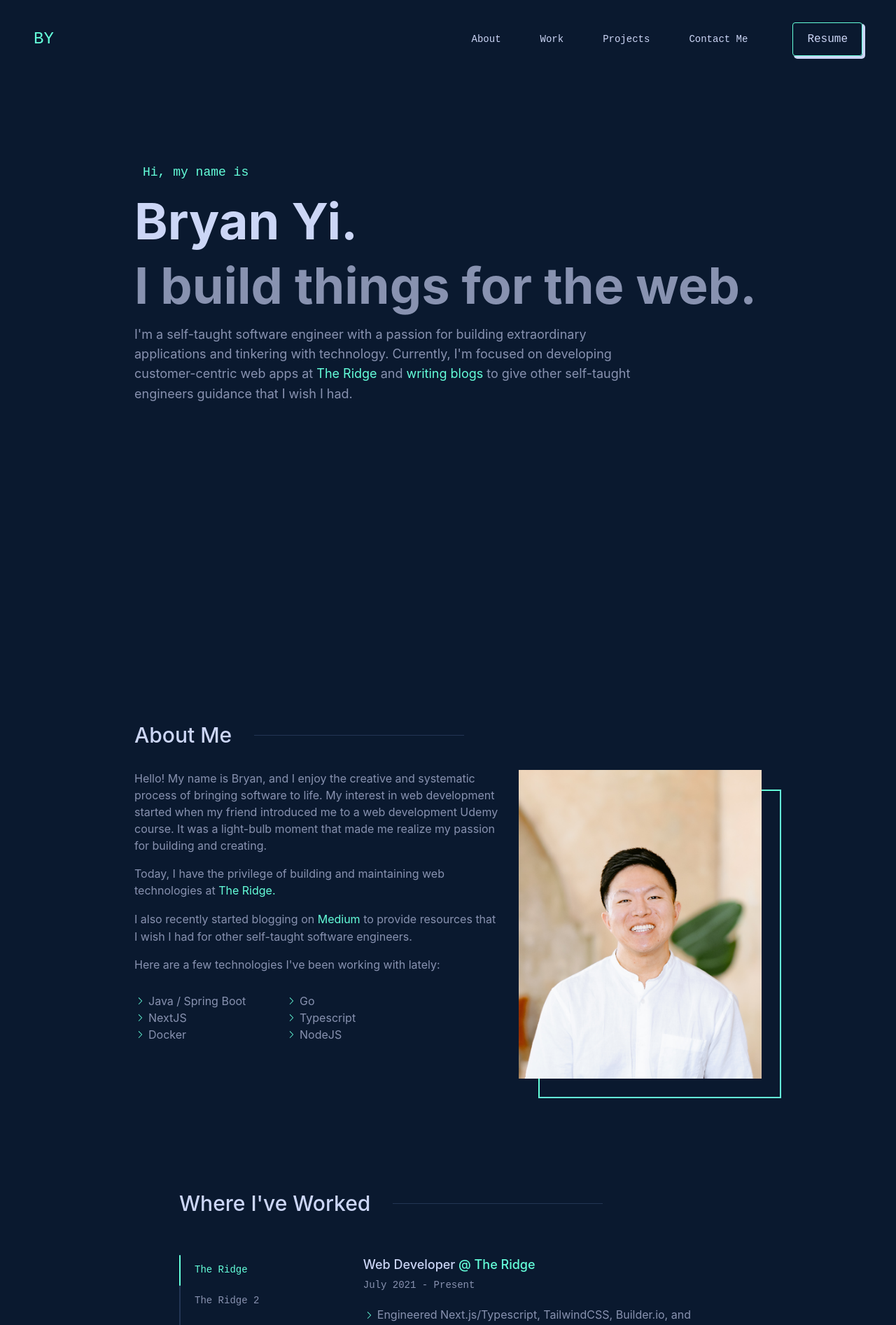
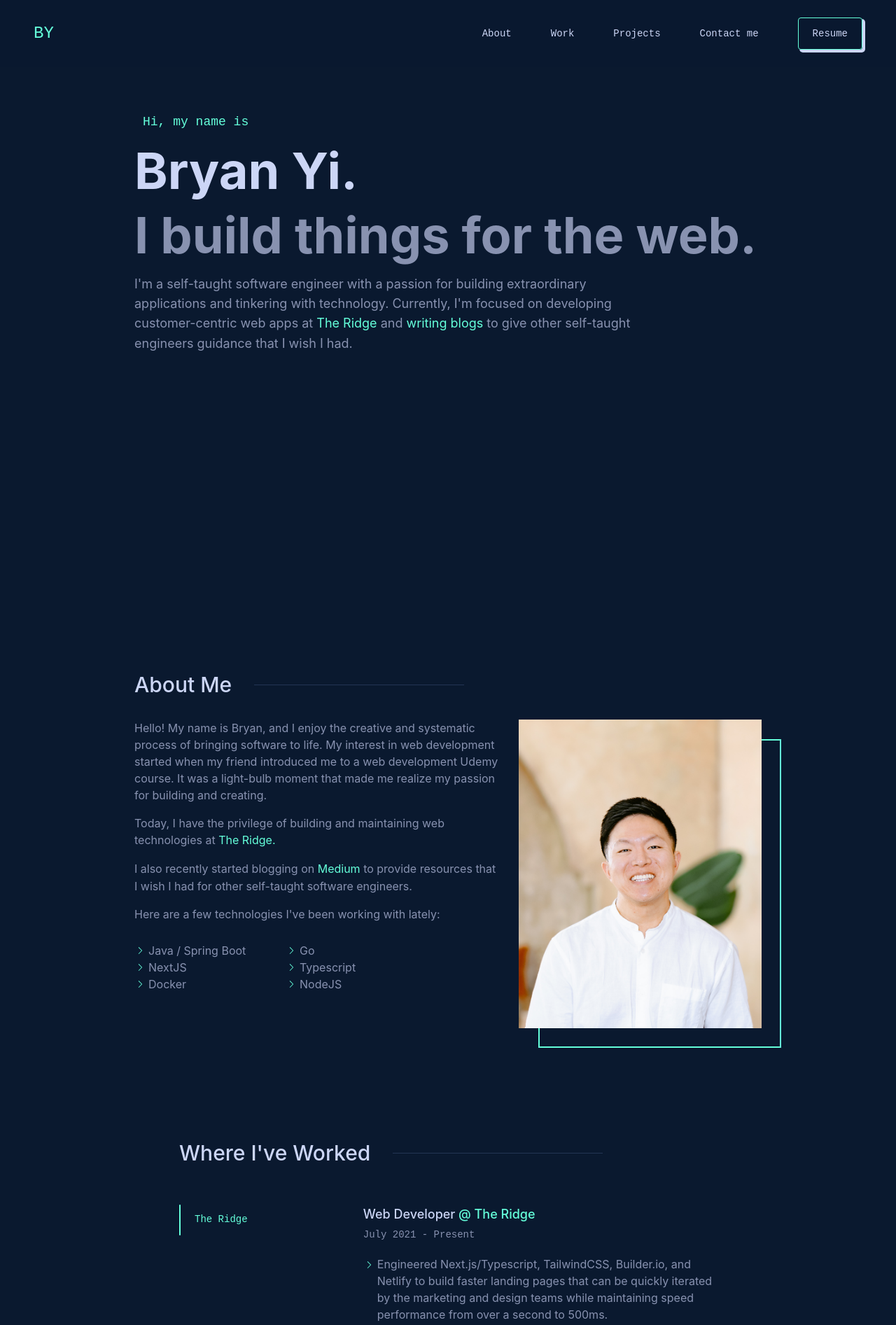
Before and after one commit to bryanyi/bryanyi-portfolio-v2, a Next.js app: page / in a window 1280 px wide. Shown: the top 1893 px of the page at 70% size. Built offline with nearby package versions, Linux system fonts and the light colour scheme.

Commit message:
nav finished

```diff
--- a/app/components/Footer.tsx
+++ b/app/components/Footer.tsx
@@ -1,7 +1,7 @@
 const Footer = () => {
   return (
     <>
-      <footer className="flex flex-col items-end justify-end font-spacemono text-secondary text-[11px] p-10">
+      <footer className="flex flex-col items-end justify-end font-spacemono text-secondary text-[9px] pt-10 px-1 md:p-10">
         <div>Coded by Bryan Yi</div>
         <div>
           Design inspired by{" "}
--- a/app/components/Introduction.tsx
+++ b/app/components/Introduction.tsx
@@ -2,7 +2,7 @@ const Introduction = () => {
   const introIconStyles = "image-hover text-2xl md:text-3xl lg:text-4xl"
   return (
     <>
-      <section id="introduction" className="flex flex-col h-screen text-left gap-y-3 sm:gap-y-5 mt-20 sm:mt-32 lg:mt-40">
+      <section id="introduction" className="flex flex-col h-auto min-h-screen text-left gap-y-3 sm:gap-y-5 mt-48 md:mt-40 sm:mt-32 lg:mt-40">
         <h1 className="font-spacemono text-accent font-thin pl-1 text-sm sm:pl-3 lg:text-lg">
           Hi, my name is
         </h1>
--- a/app/components/Nav.tsx
+++ b/app/components/Nav.tsx
@@ -1,8 +1,31 @@
 "use client";
-import { useState } from "react";
+import { useEffect, useState } from "react";
 import ScrollLink from "../util/ScrollLink";
+import { NavLinks } from "@/data/navlinks";
 const Nav = () => {
   const [isMenuOpen, setIsMenuOpen] = useState<boolean>(false);
+  const [NavLinksArr, setNavLinksArr] = useState<any>([]);
+
+  useEffect(() => {
+    const headerEl = document.querySelector("header.main-header");
+    window.addEventListener("wheel", function (event) {
+      if (event.deltaY < 0 && this.window.pageYOffset <= 10) {
+        headerEl?.classList.remove("shade");
+      } else if (event.deltaY > 0 && this.window.pageYOffset > 95) {
+        headerEl?.classList.add("shade");
+      }
+    });
+
+    let newLinksArr: any[] = [];
+    for (let i = 0; i < NavLinks.length; i++) {
+      let navLink = NavLinks[i];
+      let el = document.querySelector(navLink.id);
+      let elTop = el?.getBoundingClientRect().top;
+      navLink["position"] = elTop ? elTop - 100 : 0;
+      newLinksArr.push(navLink);
+    }
+    setNavLinksArr(newLinksArr);
+  }, []);
 
   const hamburgerMenuHandler = () => {
     const menuHamburger = document.querySelector(".menu-hamburger");
@@ -25,22 +48,19 @@ const Nav = () => {
   };
   return (
     <>
-      <header className="flex justify-between h-full w-full px-6 sm:px-12 pt-10 font-spacemono text-sm">
+      <header className="main-header">
         <aside className="sidebar-menu">
           <nav className="sidebar-inner-container flex justify-center items-center h-full">
             <ul className="flex flex-col justify-center items-center gap-y-9 text-base">
-              <li onClick={() => hamburgerMenuHandler()}>
-                <ScrollLink href={"#about"}>About</ScrollLink>
-              </li>
-              <li onClick={() => hamburgerMenuHandler()}>
-                <ScrollLink href={"#work"}>Work</ScrollLink>
-              </li>
-              <li onClick={() => hamburgerMenuHandler()}>
-                <ScrollLink href={"#projects"}>Projects</ScrollLink>
-              </li>
-              <li onClick={() => hamburgerMenuHandler()}>
-                <ScrollLink href={"#contact"}>Contact me</ScrollLink>
-              </li>
+              {NavLinksArr.map((navLink: any, idx: number) => {
+                return (
+                  <li key={idx} onClick={() => hamburgerMenuHandler()}>
+                    <ScrollLink href={navLink.id} position={navLink.position}>
+                      {navLink.navTitle}
+                    </ScrollLink>
+                  </li>
+                );
+              })}
               <li>
                 <a className="cursor-pointer text-primary py-[.7rem] px-[16px] border border-accent rounded" href="/bryanyi_resume.pdf">
                   Resume
@@ -53,20 +73,17 @@ const Nav = () => {
           BY
         </a>
 
-        <ul className="hidden md:flex justify-around items-center list-none gap-x-14 font-thin">
+        <ul className="hidden text-sm justify-around items-center list-none gap-x-14 font-thin md:flex">
+          {NavLinksArr.map((navLink: any, idx: number) => {
+            return (
+              <li key={idx} className="list-hover">
+                <ScrollLink href={navLink.id} position={navLink.position}>
+                  {navLink.navTitle}
+                </ScrollLink>
+              </li>
+            );
+          })}
           <li className="list-hover">
-            <a href="#about">About</a>
-          </li>
-          <li className="list-hover">
-            <a href="#work">Work</a>
-          </li>
-          <li className="list-hover">
-            <a href="#projects">Projects</a>
-          </li>
-          <li className="list-hover">
-            <a href="#contact">Contact Me</a>
-          </li>
-          <li className="ml-2 list-hover">
             <a className="squishy-button" href="/bryanyi_resume.pdf">
               Resume
             </a>
--- a/app/globals.css
+++ b/app/globals.css
@@ -32,8 +32,15 @@
     user-select: none;
     transition: all 0.25s cubic-bezier(0.645, 0.045, 0.355, 1);
   }
+  .main-header {
+    @apply flex justify-between h-24 bg-[#0a192fd9] w-full px-6 font-spacemono text-sm fixed top-0 z-20 transition-all duration-100 ease-slideSideBar
+    sm:px-12;
+  }
+  .main-header.shade {
+    @apply shadow-[0_10px_30px_-10px_#020c1bb3];
+  }
   .menu-hamburger {
-    @apply cursor-pointer flex justify-center items-center h-6 md:hidden z-10;
+    @apply cursor-pointer flex justify-center items-center md:hidden z-40;
   }
   .menu-hamburger.active .hamburger_line {
     transform: translateX(-50px);
@@ -46,7 +53,7 @@
     transform: rotate(-45deg) translate(35px, 35px);
   }
   .sidebar-menu {
-    @apply z-[9] transition-all duration-300 delay-75 ease-slideSideBar fixed top-0 bottom-0 right-0 h-screen bg-secondaryBg translate-x-full w-[min(75vw,400px)] pt-20;
+    @apply z-30 transition-all duration-300 delay-75 ease-slideSideBar fixed top-0 bottom-0 right-0 h-screen bg-secondaryBg translate-x-full w-[min(75vw,400px)] pt-20;
   }
   .sidebar-menu.active {
     @apply translate-x-0;
@@ -133,8 +140,8 @@
 }
 
 .squishy-button {
-  @apply relative cursor-pointer text-primary py-[.7rem] px-[16px] border border-accent rounded
-  bg-transparent text-base transition-all duration-150 shadow-squish top-0 left-0 hover:shadow-squished hover:top-[3px] hover:left-[3px]
+  @apply relative cursor-pointer text-primary py-[.5rem] px-[16px] border border-accent rounded
+  bg-transparent text-sm transition-all duration-150 shadow-squish top-0 left-0 hover:shadow-squished hover:top-[3px] hover:left-[3px]
   md:py-[.9rem] md:px-[20px];
 }
 
--- a/app/util/ScrollLink.tsx
+++ b/app/util/ScrollLink.tsx
@@ -5,14 +5,16 @@ import React, { PropsWithChildren } from "react";
 type AnchorProps = Omit<React.AnchorHTMLAttributes<HTMLAnchorElement>, keyof LinkProps>;
 type ScrollLinkProps = AnchorProps & LinkProps & PropsWithChildren;
 // component definition
-const ScrollLink = ({ children, ...props }: ScrollLinkProps) => {
+const ScrollLink = ({ children, ...props }: any) => {
   const handleScroll = (e: React.MouseEvent<HTMLAnchorElement, MouseEvent>) => {
     e.preventDefault();
     //remove everything before the hash
-    const targetId = e.currentTarget.href.replace(/.*\#/, "");
-    const elem = document.getElementById(targetId);
+    // const targetId = e.currentTarget.href.replace(/.*\#/, "");
+    // const elem = document.getElementById(targetId);
+    console.log("props: ", props)
     window.scrollTo({
-      top: elem?.getBoundingClientRect().top,
+      // top: elem?.getBoundingClientRect().top,
+      top: props.position,
       behavior: "smooth",
     });
   };
--- /dev/null
+++ b/data/navlinks.ts
@@ -0,0 +1,23 @@
+interface INavLinks {
+  id: string;
+  navTitle: string;
+  position?: number;
+}
+export const NavLinks: INavLinks[] = [
+  {
+    id: "#about",
+    navTitle: "About",
+  },
+  {
+    id: "#work",
+    navTitle: "Work",
+  },
+  {
+    id: "#projects",
+    navTitle: "Projects",
+  },
+  {
+    id: "#contact",
+    navTitle: "Contact me",
+  },
+];
--- a/data/workhistory.ts
+++ b/data/workhistory.ts
@@ -13,45 +13,6 @@ const WorkHistory: WorkInfo[] = [
       "Collaborated with designers to improve user interface, user experience, and mobile responsiveness by adjusting SCSS and restructuring HTML/Liquid pages to achieve and maintain scalability.",
     ],
   },
-
-  {
-    id: 2,
-    companyName: "The Ridge 2",
-    companyLink: "https://www.ridge.com",
-    position: "Web Developer",
-    timeEmployed: "July 2021 - Present",
-    description: [
-      "Engineered Next.js/Typescript, TailwindCSS, Builder.io, and Netlify to build faster landing pages that can be quickly iterated by the marketing and design teams while maintaining speed performance from over a second to 500ms.",
-      "Developed new workflows to efficiently streamline the integration and iteration of code base and third-party apps used by the marketing team to work with the integration of Webpack.",
-      "Collaborated with designers to improve user interface, user experience, and mobile responsiveness by adjusting SCSS and restructuring HTML/Liquid pages to achieve and maintain scalability.",
-    ],
-  },
-
-  {
-    id: 3,
-    companyName: "The Ridge 3",
-    companyLink: "https://www.ridge.com",
-    position: "Web Developer",
-    timeEmployed: "July 2021 - Present",
-    description: [
-      "Engineered Next.js/Typescript, TailwindCSS, Builder.io, and Netlify to build faster landing pages that can be quickly iterated by the marketing and design teams while maintaining speed performance from over a second to 500ms.",
-      "Developed new workflows to efficiently streamline the integration and iteration of code base and third-party apps used by the marketing team to work with the integration of Webpack.",
-      "Collaborated with designers to improve user interface, user experience, and mobile responsiveness by adjusting SCSS and restructuring HTML/Liquid pages to achieve and maintain scalability.",
-    ],
-  },
-
-  {
-    id: 4,
-    companyName: "The Ridge 4",
-    companyLink: "https://www.ridge.com",
-    position: "Web Developer",
-    timeEmployed: "July 2021 - Present",
-    description: [
-      "Engineered Next.js/Typescript, TailwindCSS, Builder.io, and Netlify to build faster landing pages that can be quickly iterated by the marketing and design teams while maintaining speed performance from over a second to 500ms.",
-      "Developed new workflows to efficiently streamline the integration and iteration of code base and third-party apps used by the marketing team to work with the integration of Webpack.",
-      "Collaborated with designers to improve user interface, user experience, and mobile responsiveness by adjusting SCSS and restructuring HTML/Liquid pages to achieve and maintain scalability.",
-    ],
-  },
 ];
 
 export default WorkHistory;
```
